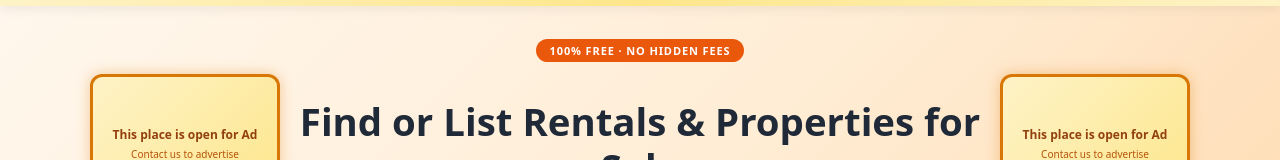
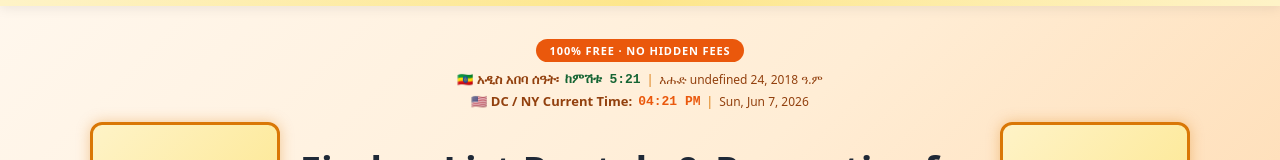
Before and after one commit to Sunday-2014/nestlist-, a Next.js app: page / in a window 1280 px wide. Shown: the part 120-280 px from the top of the page. Built offline with nearby package versions, Linux system fonts and the light colour scheme; no server answers; the database is empty.

Commit message:
Add live Ethiopian and DC clock to home page

```diff
--- a/app/page.js
+++ b/app/page.js
@@ -1,5 +1,5 @@
 'use client'
-import { useState, useEffect } from 'react'
+import React, { useState, useEffect } from 'react'
 import { getListings } from '@/lib/supabase'
 import Link from 'next/link'
 import { translations } from '../translations'
@@ -69,6 +69,78 @@ export default function Home() {
     const period = isForSale ? '' : `/${l.price_period === 'Per Day' ? 'day' : l.price_period === 'Per Year' ? 'yr' : l.price_period === 'Per Week' ? 'wk' : 'mo'}`
     if (l.currency === 'ETB') return <span>{amount?.toLocaleString()} <span style={{fontSize:'12px', fontWeight:'700', color:'#166534'}}>ETB</span><span style={{fontSize:'11px', color:'#9ca3af'}}>{period}</span></span>
     return <span>${amount?.toLocaleString()}<span style={{fontSize:'11px', color:'#9ca3af'}}>{period}</span></span>
+  }
+
+  const LiveClock = () => {
+    const [ethTime, setEthTime] = useState('')
+    const [ethDate, setEthDate] = useState('')
+    const [dcTime, setDcTime] = useState('')
+    const [dcDate, setDcDate] = useState('')
+
+    const ethMonths = ['መስከረም','ጥቅምት','ህዳር','ታህሳስ','ጥር','የካቲት','መጋቢት','ሚያዚያ','ግንቦት','ሰኔ','ሐምሌ','ነሐሴ','ጳጉሜ']
+    const ethWeekdays = ['እሑድ','ሰኞ','ማክሰኞ','ረቡዕ','ሐሙስ','አርብ','ቅዳሜ']
+    const wdMap = {'Sunday':0,'Monday':1,'Tuesday':2,'Wednesday':3,'Thursday':4,'Friday':5,'Saturday':6}
+
+    const toEthiopian = (gDate) => {
+      const JDN = Math.floor((gDate - new Date(Date.UTC(1970,0,1)))/86400000)+2440588
+      const r = (JDN-1723856)%1461
+      const n = Math.floor(r/365)<4?Math.floor(r/365):3
+      const year = 4*Math.floor((JDN-1723856)/1461)+n
+      const k = JDN-(1723856+365*Math.floor((JDN-1723856)/1461)+(Math.floor((JDN-1723856)%1461/365)<4?Math.floor((JDN-1723856)%1461/365):3)*365)
+      return {year, month:Math.floor(k/30)+1, day:(k%30)+1}
+    }
+
+    useEffect(() => {
+      const update = () => {
+        const now = new Date()
+
+        const ethParts = new Intl.DateTimeFormat('en-US',{
+          timeZone:'Africa/Addis_Ababa',
+          hour:'numeric', minute:'2-digit', hour12:false
+        }).formatToParts(now)
+        const h24 = parseInt(ethParts.find(p=>p.type==='hour').value)
+        const mm = ethParts.find(p=>p.type==='minute').value
+        let h = h24-6
+        if(h<=0) h+=12
+        if(h>12) h-=12
+        const prefix = h24>=6&&h24<12?'ጥዋት':h24>=12&&h24<18?'ከሰዓት':h24>=18?'ከምሽቱ':'ከሌሊት'
+        setEthTime(prefix+' '+h+':'+mm)
+
+        const ethNow = new Date(new Intl.DateTimeFormat('en-CA',{timeZone:'Africa/Addis_Ababa'}).format(now))
+        const {year,month,day} = toEthiopian(ethNow)
+        const wd = new Intl.DateTimeFormat('en-US',{timeZone:'Africa/Addis_Ababa',weekday:'long'}).format(now)
+        setEthDate(ethWeekdays[wdMap[wd]||0]+' '+ethMonths[month-1]+' '+day+', '+year+' ዓ.ም')
+
+        const dcParts = new Intl.DateTimeFormat('en-US',{
+          timeZone:'America/New_York',
+          hour:'2-digit', minute:'2-digit', hour12:true
+        }).formatToParts(now)
+        setDcTime(dcParts.find(p=>p.type==='hour').value+':'+dcParts.find(p=>p.type==='minute').value+' '+dcParts.find(p=>p.type==='dayPeriod').value)
+        setDcDate(new Intl.DateTimeFormat('en-US',{
+          timeZone:'America/New_York', weekday:'short', month:'short', day:'numeric', year:'numeric'
+        }).format(now))
+      }
+      update()
+      const timer = setInterval(update, 1000)
+      return () => clearInterval(timer)
+    }, [])
+
+    return (
+      <div style={{display:'flex', flexDirection:'column', alignItems:'center', gap:'4px', marginBottom:'12px'}}>
+        <div style={{display:'flex', alignItems:'center', gap:'6px', flexWrap:'wrap', justifyContent:'center'}}>
+          <span style={{fontSize:'13px', fontWeight:'600', color:'#92400e'}}>🇪🇹 አዲስ አበባ ሰዓት፡</span>
+          <span style={{fontSize:'13px', fontWeight:'700', color:'#166534', fontFamily:'monospace'}}>{ethTime}</span>
+          <span style={{fontSize:'12px', color:'#d97706'}}>|</span>
+          <span style={{fontSize:'12px', color:'#92400e', fontWeight:'500'}}>{ethDate}</span>
+        </div>
+        <div style={{display:'flex', alignItems:'center', gap:'6px', flexWrap:'wrap', justifyContent:'center'}}>
+          <span style={{fontSize:'13px', fontWeight:'600', color:'#92400e'}}>🇺🇸 DC / NY Current Time:</span>
+          <span style={{fontSize:'13px', fontWeight:'700', color:'#ea580c', fontFamily:'monospace'}}>{dcTime}</span>
+          <span style={{fontSize:'12px', color:'#d97706'}}>|</span>
+          <span style={{fontSize:'12px', color:'#92400e', fontWeight:'500'}}>{dcDate}</span>
+        </div>
+      </div>
+    )
   }
 
   return (
@@ -158,8 +230,13 @@ export default function Home() {
       {/* HERO */}
       <div style={{background:'linear-gradient(135deg, #fff7ed 0%, #ffedd5 50%, #fed7aa 100%)', borderBottom:'1px solid #fdba74', width:'100%', boxSizing:'border-box'}}>
         <div style={{maxWidth:'1100px', margin:'0 auto', padding:'32px 16px 28px', textAlign:'center'}}>
-          <div style={{display:'inline-block', background:'#ea580c', color:'#ffffff', fontSize:'11px', fontWeight:'700', padding:'4px 14px', borderRadius:'99px', marginBottom:'12px', letterSpacing:'0.08em', textTransform:'uppercase'}}>{t.badge}</div>
 
+          <div style={{display:'inline-block', background:'#ea580c', color:'#ffffff', fontSize:'11px', fontWeight:'700', padding:'4px 14px', borderRadius:'99px', marginBottom:'8px', letterSpacing:'0.08em', textTransform:'uppercase'}}>{t.badge}</div>
+
+          {/* LIVE CLOCK */}
+          <LiveClock />
+
+          {/* HERO TITLE */}
           {!isMobile ? (
             <div style={{display:'flex', alignItems:'center', gap:'16px', margin:'0 0 12px', justifyContent:'center'}}>
               <div style={{width:'160px', minHeight:'110px', flexShrink:0, border:'3px solid #d97706', borderRadius:'12px', background:'linear-gradient(135deg, #fef3c7, #fde68a)', display:'flex', flexDirection:'column', alignItems:'center', justifyContent:'center', padding:'12px', textAlign:'center', boxShadow:'0 0 14px rgba(217,119,6,0.35)', cursor:'pointer'}}>
@@ -263,8 +340,13 @@ export default function Home() {
               <Link key={l.id} href={`/listing/${l.id}`} style={{textDecoration:'none'}}>
                 <div style={{background:'#ffffff', borderRadius:'16px', border: l.is_featured && new Date(l.featured_until) > new Date() ? '2px solid #d97706' : '1px solid #e5e7eb', overflow:'hidden', transition:'transform 0.2s, box-shadow 0.2s', boxShadow: l.is_featured && new Date(l.featured_until) > new Date() ? '0 0 16px rgba(217,119,6,0.25)' : '0 1px 4px rgba(0,0,0,0.06)', height:'100%'}}
                   onMouseEnter={e => { e.currentTarget.style.transform='translateY(-3px)'; e.currentTarget.style.boxShadow='0 8px 24px rgba(0,0,0,0.12)' }}
-                  onMouseLeave={e => { e.currentTarget.style.transform='translateY(0)'; e.currentTarget.style.boxShadow='0 1px 4px rgba(0,0,0,0.06)' }}
+                  onMouseLeave={e => { e.currentTarget.style.transform='translateY(0)'; e.currentTarget.style.boxShadow= l.is_featured && new Date(l.featured_until) > new Date() ? '0 0 16px rgba(217,119,6,0.25)' : '0 1px 4px rgba(0,0,0,0.06)' }}
                 >
+                  {l.is_featured && new Date(l.featured_until) > new Date() && (
+                    <div style={{background:'linear-gradient(90deg, #d97706, #f59e0b)', padding:'4px 12px', textAlign:'center'}}>
+                      <span style={{fontSize:'11px', fontWeight:'700', color:'#ffffff'}}>⭐ Featured Listing</span>
+                    </div>
+                  )}
                   {l.listing_images && l.listing_images.length > 0 ? (
                     <div style={{height:'180px', position:'relative', overflow:'hidden'}}>
                       <img src={l.listing_images.sort((a,b) => a.position - b.position)[0].public_url} alt={l.title} style={{width:'100%', height:'100%', objectFit:'cover', display:'block'}} />
```
